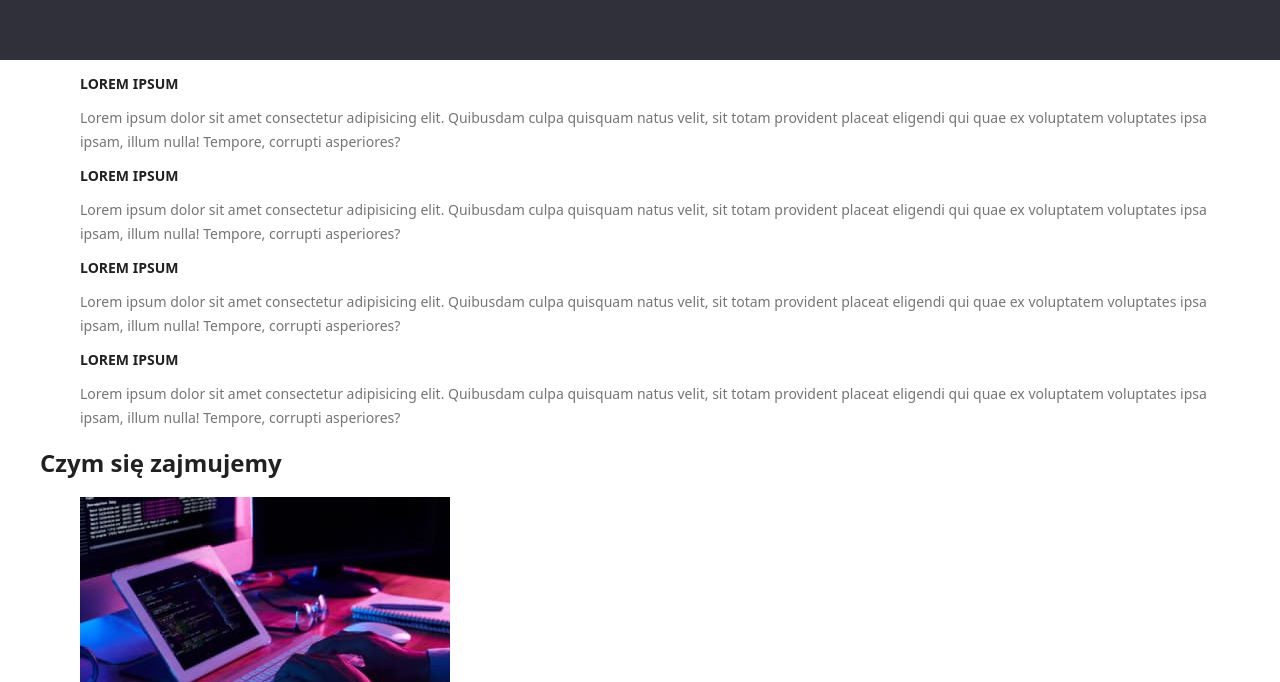
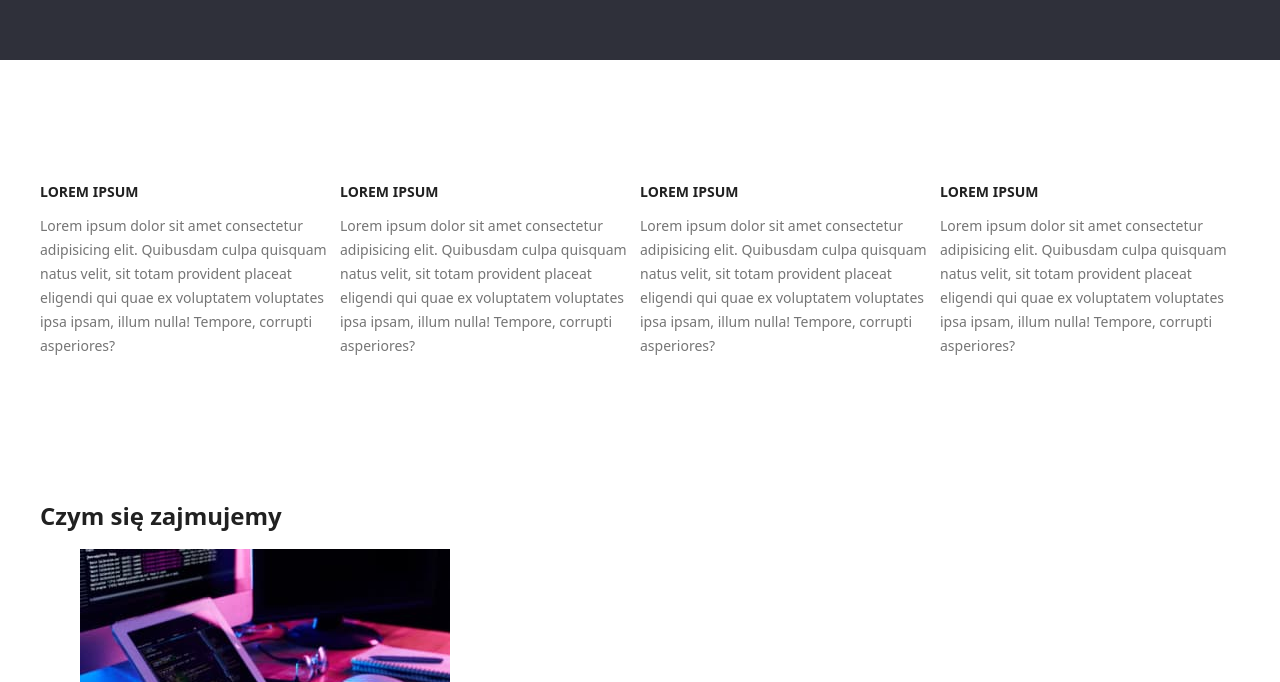
Before and after one commit to AndrzejTyminski/goit-markup-hw-03, a plain HTML site: page index.html in a window 1280 px wide. Shown: the part 589-1271 px from the top of the page. Drawn offline with nearby package versions, Linux system fonts and the light colour scheme.

Commit message:
lorem flex

```diff
--- a/css/styles.css
+++ b/css/styles.css
@@ -294,3 +294,11 @@ img {
 .bagroundc {
   background-color: #2196f3;
 }
+
+
+.lorem-flex {
+  display: flex;
+  flex-direction: row;
+  justify-content: space-between;
+  padding: 0;
+}
--- a/index.html
+++ b/index.html
@@ -89,8 +89,9 @@
       <!-- sekcja 4* lorem ipsum-->
 
       <div class="container">
-      <section class="lorem">
-        <ul class="list-item-lorem">
+      <section class="section">
+
+        <ul class="lorem-flex">
           <li >
             <h3 class="loremipsum-h3">lorem ipsum</h3>
             <p class="text-under-lorem">
```
